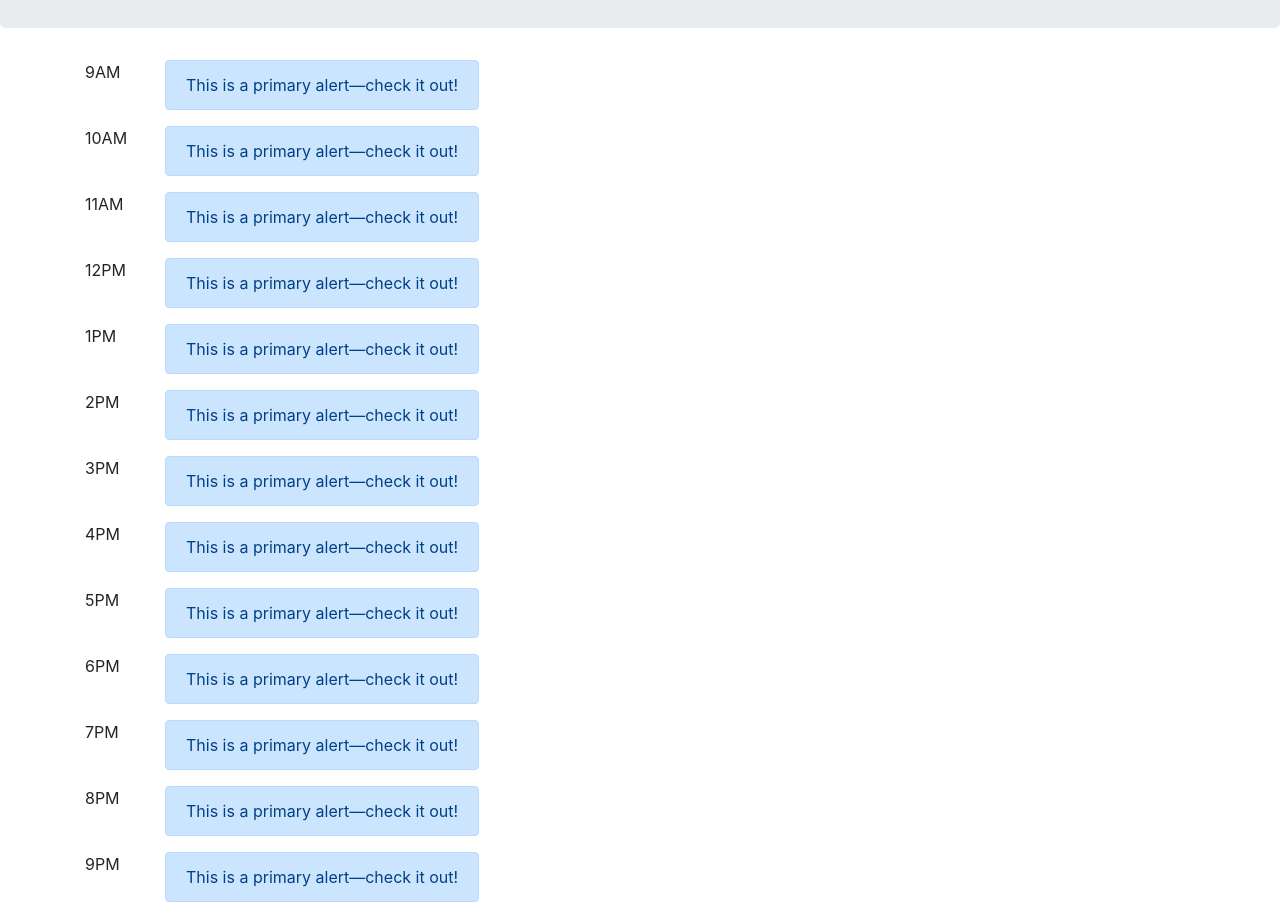
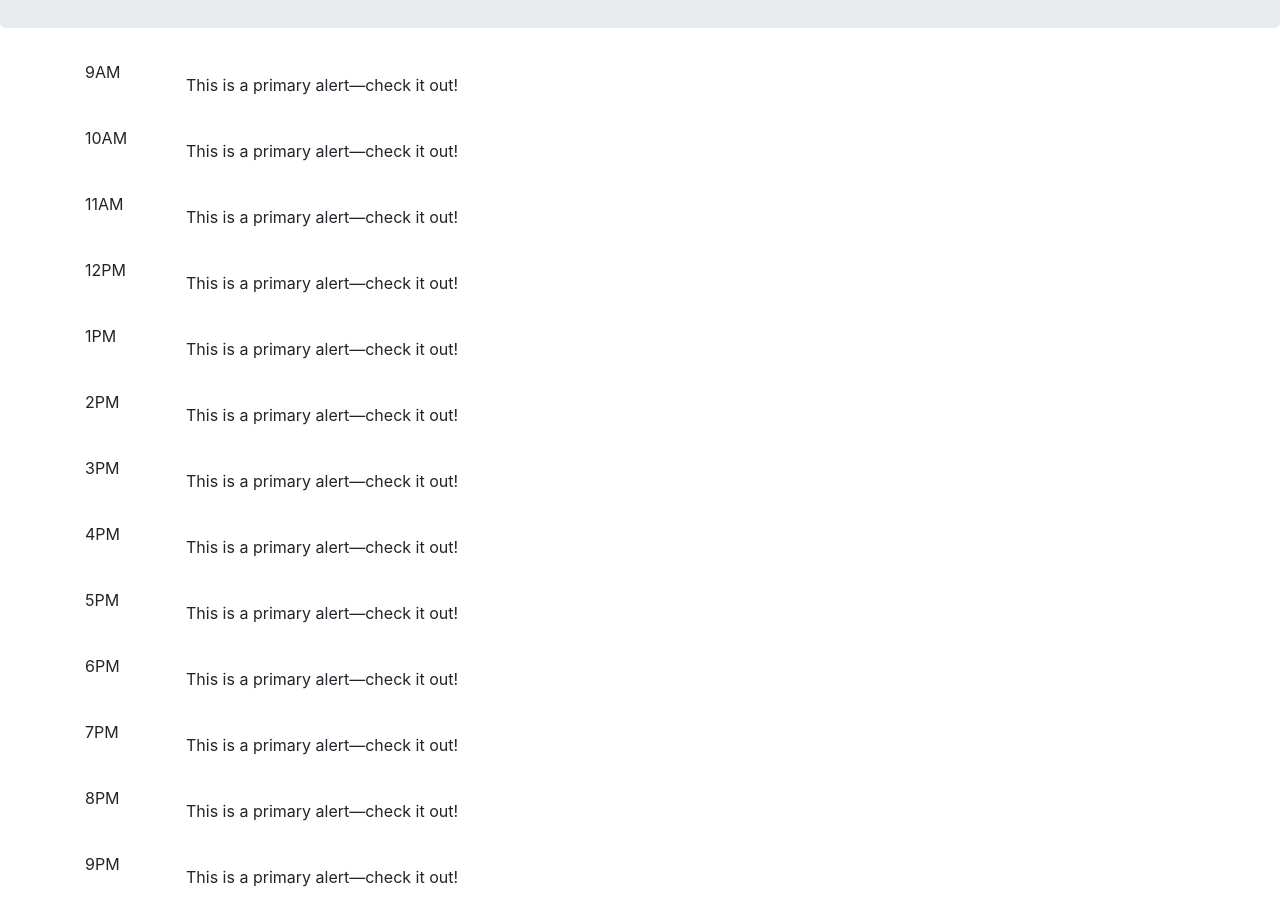
Before and after one commit to egaska/Playdate, a website: page public/activity.html in a window 1280 px wide. Shown: the part 240-1158 px from the top of the page. Drawn offline with nearby package versions, Linux system fonts and the light colour scheme.

Commit message:
Update the activity.html to be ready for formatting via javascript.

```diff
--- a/public/activity.html
+++ b/public/activity.html
@@ -27,7 +27,7 @@
       <div class="col-md-1 hour">
         9AM
       </div>
-      <div class="alert alert-primary" role="alert" id = "nineAMAlert">
+      <div class="alert" role="alert" id = "nineAMAlert">
         This is a primary alert—check it out!
       </div>
     </div>
@@ -36,7 +36,7 @@
       <div class="col-md-1 hour">
         10AM
       </div>
-      <div class="alert alert-primary" role="alert" id = "tenAMAlert">
+      <div class="alert" role="alert" id = "tenAMAlert">
         This is a primary alert—check it out!
       </div>
     </div>
@@ -45,7 +45,7 @@
       <div class="col-md-1 hour">
         11AM
       </div>
-      <div class="alert alert-primary" role="alert" id = "elevenAMAlert">
+      <div class="alert" role="alert" id = "elevenAMAlert">
         This is a primary alert—check it out!
       </div>
     </div>
@@ -54,7 +54,7 @@
       <div class="col-md-1 hour">
         12PM
       </div>
-      <div class="alert alert-primary" role="alert" id = "twelveAMAlert">
+      <div class="alert" role="alert" id = "twelveAMAlert">
         This is a primary alert—check it out!
       </div>
 
@@ -64,7 +64,7 @@
       <div class="col-md-1 hour">
         1PM
       </div>
-      <div class="alert alert-primary" role="alert" id = "onePMAlert">
+      <div class="alert" role="alert" id = "onePMAlert">
         This is a primary alert—check it out!
       </div>
     </div>
@@ -73,7 +73,7 @@
       <div class="col-md-1 hour">
         2PM
       </div>
-      <div class="alert alert-primary" role="alert" id = "twoPMAlert">
+      <div class="alert" role="alert" id = "twoPMAlert">
         This is a primary alert—check it out!
       </div>
     </div>
@@ -82,7 +82,7 @@
       <div class="col-md-1 hour">
         3PM
       </div>
-      <div class="alert alert-primary" role="alert" id = "threePMAlert">
+      <div class="alert" role="alert" id = "threePMAlert">
         This is a primary alert—check it out!
       </div>   </div>
     <!-- 4PM -->
@@ -90,7 +90,7 @@
       <div class="col-md-1 hour">
         4PM
       </div>
-      <div class="alert alert-primary" role="alert" id = "fourPMAlert">
+      <div class="alert" role="alert" id = "fourPMAlert">
         This is a primary alert—check it out!
       </div>
     </div>
@@ -99,7 +99,7 @@
       <div class="col-md-1 hour">
         5PM
       </div>
-      <div class="alert alert-primary" role="alert" id = "fivePMAlert">
+      <div class="alert" role="alert" id = "fivePMAlert">
         This is a primary alert—check it out!
       </div>
     </div>
@@ -108,7 +108,7 @@
       <div class="col-md-1 hour">
         6PM
       </div>
-      <div class="alert alert-primary" role="alert" id = "sixPMAlert">
+      <div class="alert" role="alert" id = "sixPMAlert">
         This is a primary alert—check it out!
       </div>
     </div>
@@ -117,7 +117,7 @@
       <div class="col-md-1 hour">
         7PM
       </div>
-      <div class="alert alert-primary" role="alert" id = "sevenPMAlert">
+      <div class="alert " role="alert" id = "sevenPMAlert">
         This is a primary alert—check it out!
       </div>
     </div>
@@ -126,7 +126,7 @@
       <div class="col-md-1 hour">
         8PM
       </div>
-      <div class="alert alert-primary" role="alert" id = "eightPMAlert">
+      <div class="alert" role="alert" id = "eightPMAlert">
         This is a primary alert—check it out!
       </div>
     </div>
@@ -135,7 +135,7 @@
       <div class="col-md-1 hour">
         9PM
       </div>
-      <div class="alert alert-primary" role="alert" id = "ninePMAlert">
+      <div class="alert" role="alert" id = "ninePMAlert">
         This is a primary alert—check it out!
       </div>
     </div>
```
